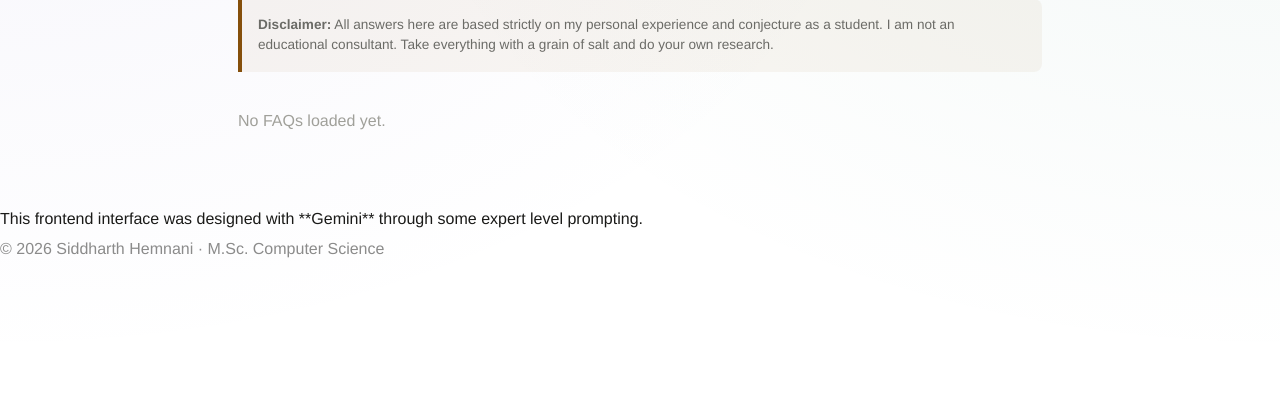
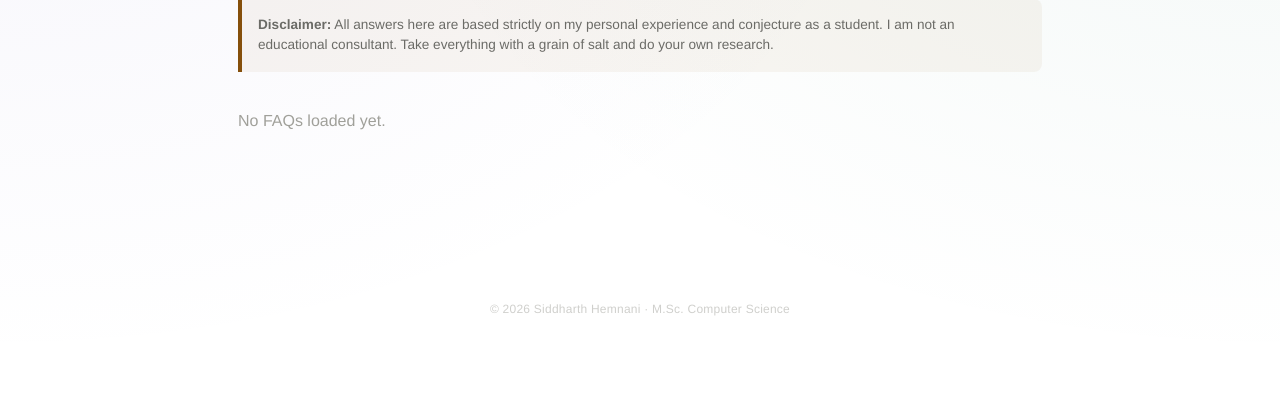
Before and after one commit to 21Siddy/portfolio-app, a Django app: page /faq/ in a window 1280 px wide. Shown: the part 202-597 px from the top of the page. Run offline with Django 5.2, Linux system fonts and the light colour scheme; data that the repository does not hold is empty; some libraries are stand-ins or nearby versions.

Commit message:
fixed footer css

```diff
--- a/pfapp/static/css/styles.css
+++ b/pfapp/static/css/styles.css
@@ -328,6 +328,14 @@ body {
   text-underline-offset: 4px;
 }
 
+.credit-footer {
+      text-align: center;
+      padding: 80px 48px;
+      font-size: 12px;
+      color: var(--text-tertiary);
+      letter-spacing: 0.02em;
+    }
+
 /* --- CHESS SCROLLBAR --- */
 #chess-scrollbar {
   position: fixed; right: 0; top: 0; width: 30px; height: 100vh;
--- a/pfapp/templates/pfapp/faq.html
+++ b/pfapp/templates/pfapp/faq.html
@@ -60,6 +60,13 @@
       margin-bottom: 20px;
       line-height: 1.3;
     }
+    .credit-footer {
+      text-align: center;
+      padding: 80px 48px;
+      font-size: 12px;
+      color: var(--text-tertiary);
+      letter-spacing: 0.02em;
+    }
   </style>
 </head>
 <body>
@@ -98,7 +105,6 @@
     </div>
   </div>
   <footer class="credit-footer">
-    <p>This frontend interface was designed with **Gemini** through some expert level prompting.</p>
     <p style="margin-top: 12px; opacity: 0.5;">&copy; 2026 Siddharth Hemnani · M.Sc. Computer Science</p>
   </footer>
 </body>
--- a/pfapp/templates/pfapp/index.html
+++ b/pfapp/templates/pfapp/index.html
@@ -241,7 +241,6 @@
     });
   </script>
   <footer class="credit-footer">
-    <p>This frontend interface was designed with **Gemini** through some expert level prompting.</p>
     <p style="margin-top: 12px; opacity: 0.5;">&copy; 2026 Siddharth Hemnani · M.Sc. Computer Science</p>
   </footer>
 </body>
```
Also changed, not shown: pfapp/templates/pfapp/projects.html (+7 -1 lines).
